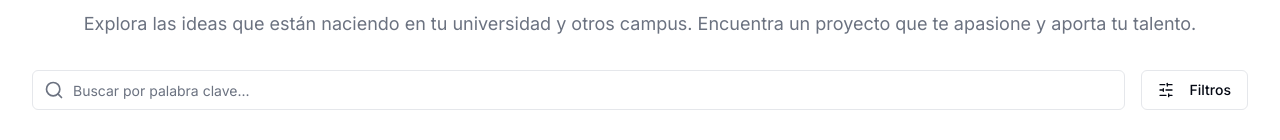
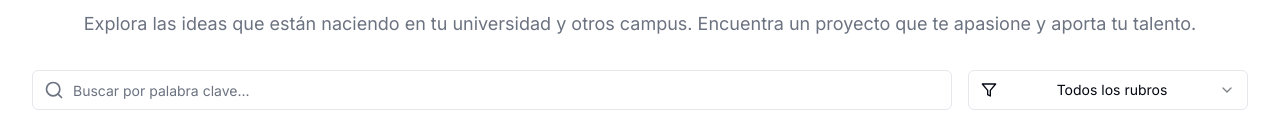
Before and after one commit to NicoAraya1902/start-ventures, a React (Vite) app: page /explore in a window 1280 px wide. Shown: the part 143-283 px from the top of the page. Built offline with nearby package versions, Linux system fonts and the light colour scheme.

Commit message:
Add project filtering by industry
Implement project filtering based on industry categories in the explore page.

```diff
--- a/src/data/mock-data.ts
+++ b/src/data/mock-data.ts
@@ -15,6 +15,7 @@ export interface Project {
   technologies: string[];
   projectImageUrl: string;
   roles: Role[];
+  industry: string;
 }
 
 export const projects: Project[] = [
@@ -25,6 +26,7 @@ export const projects: Project[] = [
     projectStage: 'Prototipo / MVP',
     technologies: ['React Native', 'Firebase', 'Plaid API', 'TypeScript'],
     projectImageUrl: 'https://images.unsplash.com/photo-1639322537228-f710d846310a?ixlib=rb-4.0.3&ixid=M3wxMjA3fDB8MHxwaG90by1wYWdlfHx8fGVufDB8fHx8fA%3D%3D&auto=format&fit=crop&w=1632&q=80',
+    industry: 'Fintech',
     roles: [
       { roleId: 'r1-1', roleTitle: 'Desarrollador Móvil (React Native)', roleDescription: 'Liderar el desarrollo de nuestra aplicación móvil multiplataforma.', requiredSkills: ['React Native', 'TypeScript', 'Firebase'], status: 'Abierto' },
       { roleId: 'r1-2', roleTitle: 'Diseñador/a UI/UX', roleDescription: 'Diseñar una interfaz de usuario intuitiva y atractiva.', requiredSkills: ['Figma', 'User Research', 'Prototyping'], status: 'Abierto' },
@@ -37,6 +39,7 @@ export const projects: Project[] = [
     projectStage: 'Idea / Conceptualización',
     technologies: ['Next.js', 'PostgreSQL', 'Stripe', 'Tailwind CSS'],
     projectImageUrl: 'https://images.unsplash.com/photo-1542601906-823862b36a73?ixlib=rb-4.0.3&ixid=M3wxMjA3fDB8MHxwaG90by1wYWdlfHx8fGVufDB8fHx8fA%3D%3D&auto=format&fit=crop&w=1740&q=80',
+    industry: 'E-commerce',
     roles: [
       { roleId: 'r2-1', roleTitle: 'Desarrollador/a Full-Stack', roleDescription: 'Construir la plataforma principal desde cero usando Next.js y PostgreSQL.', requiredSkills: ['Next.js', 'React', 'Node.js', 'SQL'], status: 'Abierto' },
       { roleId: 'r2-2', roleTitle: 'Especialista en Marketing', roleDescription: 'Desarrollar y ejecutar nuestra estrategia de lanzamiento al mercado.', requiredSkills: ['SEO', 'Content Marketing', 'Social Media'], status: 'Abierto' },
@@ -49,6 +52,7 @@ export const projects: Project[] = [
     projectStage: 'En Desarrollo Activo',
     technologies: ['Unity', 'C#', 'Blender', 'Aseprite'],
     projectImageUrl: 'https://images.unsplash.com/photo-1588723957936-d5b74a8d057d?ixlib=rb-4.0.3&ixid=M3wxMjA3fDB8MHxwaG90by1wYWdlfHx8fGVufDB8fHx8fA%3D%3D&auto=format&fit=crop&w=1740&q=80',
+    industry: 'Videojuegos',
     roles: [
       { roleId: 'r3-1', roleTitle: 'Desarrollador/a de Videojuegos (Unity)', roleDescription: 'Implementar las mecánicas y sistemas centrales del juego en Unity.', requiredSkills: ['Unity', 'C#', 'Game Physics'], status: 'Abierto' },
       { roleId: 'r3-2', roleTitle: 'Artista de Pixel Art', roleDescription: 'Crear personajes, entornos y recursos gráficos.', requiredSkills: ['Pixel Art', 'Aseprite', 'Animation'], status: 'Abierto' },
@@ -61,6 +65,7 @@ export const projects: Project[] = [
     projectStage: 'Idea / Conceptualización',
     technologies: ['Branding', 'E-commerce', 'Social Media Marketing', 'Supply Chain'],
     projectImageUrl: 'https://images.unsplash.com/photo-1523359364024-5d88351b5b85?ixlib=rb-4.0.3&ixid=M3wxMjA3fDB8MHxwaG90by1wYWdlfHx8fGVufDB8fHx8fA%3D%3D&auto=format&fit=crop&w=1740&q=80',
+    industry: 'Moda Sostenible',
     roles: [
       { roleId: 'r4-1', roleTitle: 'Líder de Marca y Marketing', roleDescription: 'Desarrollar la estrategia de marca y liderar los esfuerzos de marketing para nuestro lanzamiento.', requiredSkills: ['Branding', 'Digital Marketing', 'Content Creation'], status: 'Abierto' },
       { roleId: 'r4-2', roleTitle: 'Gerente de Operaciones y Cadena de Suministro', roleDescription: 'Buscar materiales sostenibles y gestionar el proceso de producción.', requiredSkills: ['Supply Chain Management', 'Vendor Relations', 'Sustainability'], status: 'Abierto' },
--- a/src/pages/Explore.tsx
+++ b/src/pages/Explore.tsx
@@ -1,11 +1,30 @@
 
+import { useState } from 'react';
 import ProjectCard from '@/components/ProjectCard';
 import { projects } from '@/data/mock-data';
 import { Input } from "@/components/ui/input"
-import { Button } from "@/components/ui/button"
-import { Search, SlidersHorizontal } from "lucide-react"
+import { Search, Filter } from "lucide-react"
+import {
+  Select,
+  SelectContent,
+  SelectItem,
+  SelectTrigger,
+  SelectValue,
+} from "@/components/ui/select"
 
 const Explore = () => {
+  const [searchTerm, setSearchTerm] = useState('');
+  const [selectedIndustry, setSelectedIndustry] = useState('all');
+
+  const industries = ['all', ...Array.from(new Set(projects.map(p => p.industry)))];
+
+  const filteredProjects = projects.filter(project => {
+    const searchContent = `${project.projectName} ${project.projectDescription}`.toLowerCase();
+    const matchesSearch = searchContent.includes(searchTerm.toLowerCase());
+    const matchesIndustry = selectedIndustry === 'all' || project.industry === selectedIndustry;
+    return matchesSearch && matchesIndustry;
+  });
+
   return (
     <div className="container py-8">
       <div className="text-center">
@@ -16,19 +35,41 @@ const Explore = () => {
       <div className="my-8 flex flex-col md:flex-row gap-4">
         <div className="relative flex-grow">
           <Search className="absolute left-3 top-1/2 -translate-y-1/2 h-5 w-5 text-muted-foreground" />
-          <Input placeholder="Buscar por palabra clave..." className="pl-10" />
+          <Input
+            placeholder="Buscar por palabra clave..."
+            className="pl-10"
+            value={searchTerm}
+            onChange={(e) => setSearchTerm(e.target.value)}
+          />
         </div>
-        <Button variant="outline">
-          <SlidersHorizontal className="mr-2 h-4 w-4" />
-          Filtros
-        </Button>
+        <Select onValueChange={setSelectedIndustry} defaultValue="all">
+          <SelectTrigger className="w-full md:w-[280px]">
+            <Filter className="mr-2 h-4 w-4" />
+            <SelectValue placeholder="Filtrar por rubro" />
+          </SelectTrigger>
+          <SelectContent>
+            <SelectItem value="all">Todos los rubros</SelectItem>
+            {industries.filter(i => i !== 'all').map(industry => (
+              <SelectItem key={industry} value={industry}>
+                {industry}
+              </SelectItem>
+            ))}
+          </SelectContent>
+        </Select>
       </div>
 
-      <div className="grid grid-cols-1 gap-6 sm:grid-cols-2 lg:grid-cols-3">
-        {projects.map(project => (
-          <ProjectCard key={project.projectId} project={project} />
-        ))}
-      </div>
+      {filteredProjects.length > 0 ? (
+        <div className="grid grid-cols-1 gap-6 sm:grid-cols-2 lg:grid-cols-3">
+          {filteredProjects.map(project => (
+            <ProjectCard key={project.projectId} project={project} />
+          ))}
+        </div>
+      ) : (
+        <div className="text-center py-16">
+            <h3 className="text-2xl font-semibold">No se encontraron proyectos</h3>
+            <p className="text-muted-foreground mt-2">Intenta ajustar tu búsqueda o filtros.</p>
+        </div>
+      )}
     </div>
   );
 };
```
